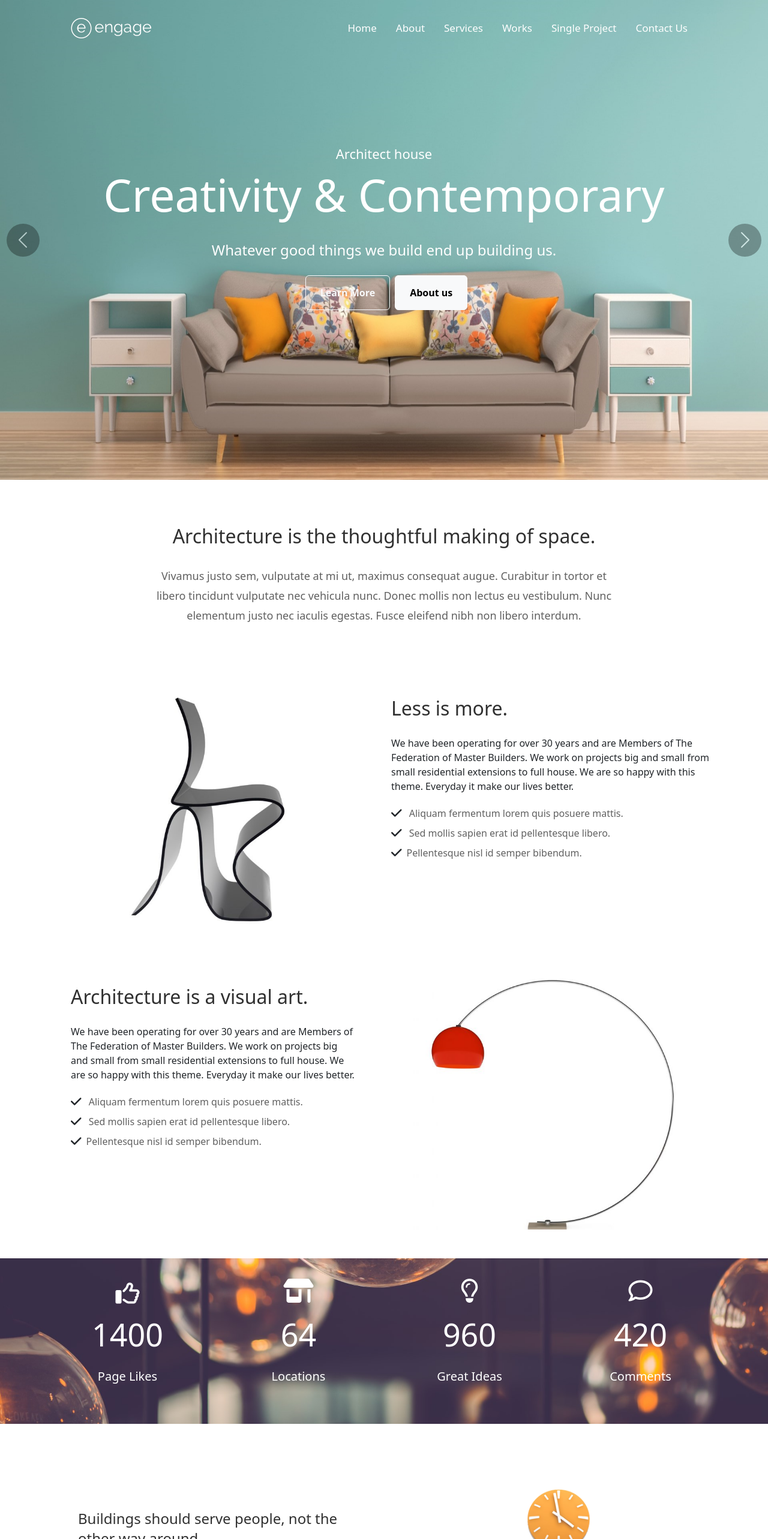
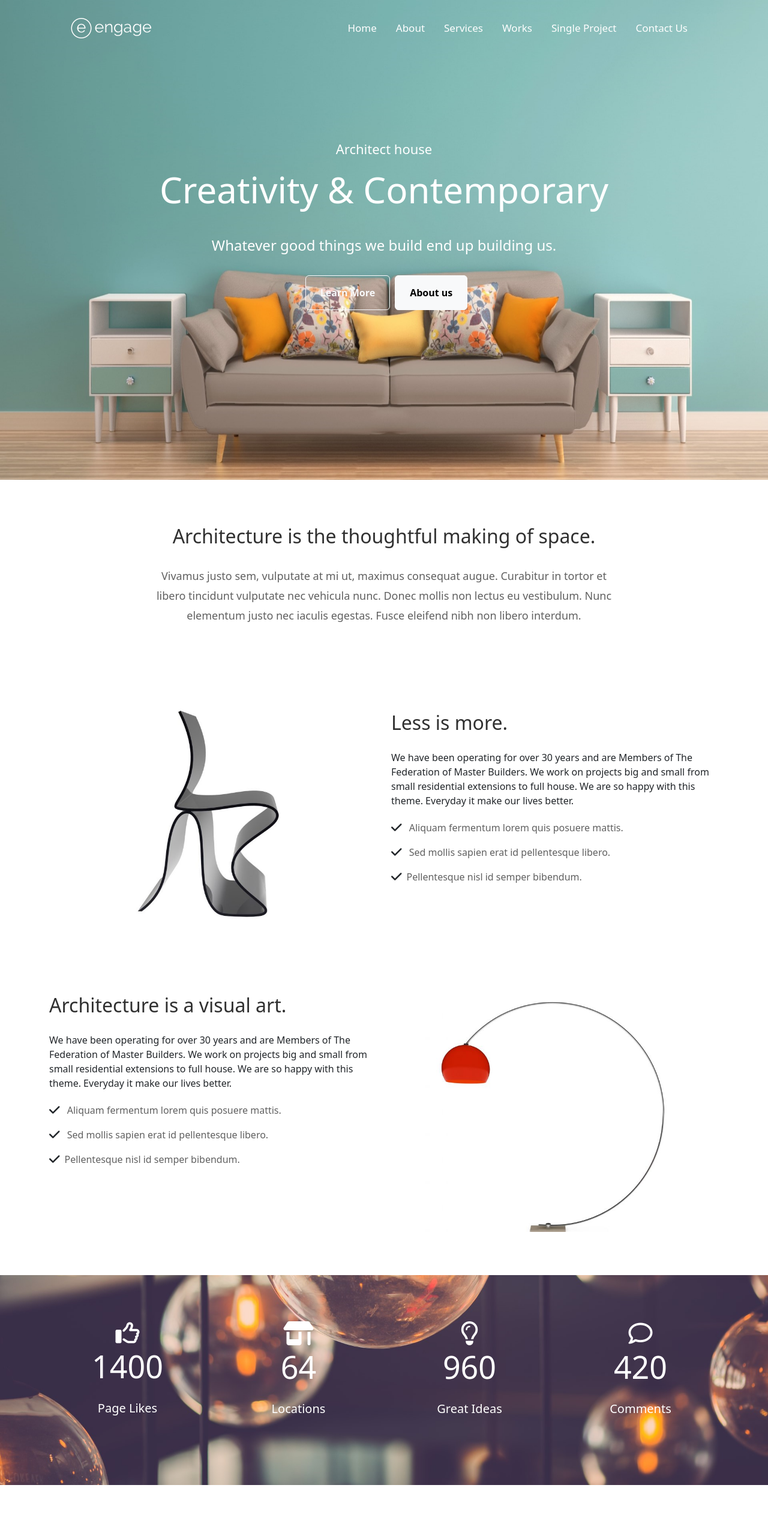
Before and after one commit to nehalkhaled19/Architecture, a React (Create React App) app: page / in a window 1280 px wide. Shown: the top 2566 px of the page at 60% size. Built offline with nearby package versions, Linux system fonts and the light colour scheme.

Commit message:
home section

```diff
--- a/package.json
+++ b/package.json
@@ -12,13 +12,15 @@
     "jquery": "^3.7.1",
     "react": "^18.2.0",
     "react-dom": "^18.2.0",
+    "react-owl-carousel": "^2.3.3",
     "react-router-dom": "^6.16.0",
     "react-scripts": "5.0.1",
     "web-vitals": "^2.1.4"
+
   },
   "scripts": {
     "predeploy": "npm run build",
-  "deploy": "gh-pages -d build",
+    "deploy": "gh-pages -d build",
     "start": "react-scripts start",
     "build": "react-scripts build",
     "test": "react-scripts test",
--- a/public/index.html
+++ b/public/index.html
@@ -1,4 +1,3 @@
-<!DOCTYPE html>
 <html lang="en">
   <head>
     <meta charset="utf-8" />
@@ -40,5 +39,9 @@
       To begin the development, run `npm start` or `yarn start`.
       To create a production bundle, use `npm run build` or `yarn build`.
     -->
+    <script
+    src="https://code.jquery.com/jquery-3.3.1.js"
+    integrity="sha256-2Kok7MbOyxpgUVvAk/HJ2jigOSYS2auK4Pfzbm7uH60="
+    crossorigin="anonymous"></script>
   </body>
 </html>
--- a/src/Components/Home/Home.css
+++ b/src/Components/Home/Home.css
@@ -1,8 +1,10 @@
 /* home */
 .home-bg {
-    background: center top;
     background: transparent;
-    height: 100vh;
+    position: sticky;
+    background-attachment: fixed;
+    width: 100%;
+    height: 100%
 }
 
 .carousel-width {
@@ -56,6 +58,9 @@
     line-height: 44px;
     color: #303030;
 }
+.contact-title{
+    font-size: 24px;
+}
 
 .second-section p {
     padding: 20px 0px;
@@ -99,3 +104,121 @@
     font-size: 18px;
     line-height: 33.12px;
 }
+
+/* testimonials */
+.testimonials {
+    background-image: url(../../images/archi-12.jpg);
+    background-size: cover;
+    background-position: center center;
+    height: 80%;
+
+}
+
+.testimonials .layer {
+    background-color: rgba(0, 0, 0, 0.5);
+}
+
+.testimonials h3 {
+    font-size: 30px;
+}
+
+.testimonials p {
+    font-size: 17px;
+}
+
+.testimonials-item {
+    background-color: rgba(255, 255, 255, 0.1);
+    position: relative;
+}
+
+.testimonials-item::after {
+    content: "";
+    position: absolute;
+    bottom: -10px;
+    left: 26px;
+    width: 0;
+    height: 0;
+    border-left: 10px solid transparent;
+    border-right: 10px solid transparent;
+    border-top: 10px solid rgba(255, 225, 225, 0.1);
+}
+
+.testimonials .client {
+    font-size: 15;
+}
+.testimonials .company{
+    font-size: 1em;
+    opacity: .7;
+}
+.imgs-width{
+    width: 80%;
+}
+.map{
+    height: 500px;
+}
+
+/* Large desktop */
+@media (min-width: 1200px) {
+    .home-main h1 {
+        font-size: 60px
+    }
+ }
+
+/* Portrait tablet to landscape and desktop */
+@media (max-width: 995px) {
+    .imgs-width{
+        width: 100%;
+    }
+    .container{
+        width: 100% !important;
+    }
+    .home-main h1 {
+        font-size: 68px
+    }
+    .home-main .p1 {
+        font-size: 18px;
+    }
+
+    .home-main .p2 {
+        font-size: 20px;
+    }
+
+ }
+
+
+/* Landscape phone to portrait tablet */
+@media (max-width: 767px) {
+    .map{
+        height: 450px;
+    }
+    .second-section p {
+        max-width: 100%;
+    }
+    .home-main h1 {
+        font-size: 50px
+    }
+    .home-main .p1 {
+        font-size: 22px;
+    }
+
+    .home-main .p2 {
+        font-size: 16px;
+    }
+
+ }
+
+/* Landscape phones and down */
+@media (max-width: 480px) {
+    .home-main h1 {
+        font-size: 35px;
+    line-height: 50px;
+
+    }
+    .home-main .p1 {
+        font-size: 22px;
+    }
+
+    .home-main .p2 {
+        font-size: 15px;
+    }
+ }
--- a/src/Components/Home/Home.jsx
+++ b/src/Components/Home/Home.jsx
@@ -6,6 +6,10 @@ import img3 from '../../images/home-3.jpg'
 import arhi1 from '../../images/archi-8-700x640.jpg'
 import arhi2 from '../../images/archi-4-700x640.jpg'
 import arhi3 from '../../images/archi-17.png'
+import OwlCarousel from 'react-owl-carousel';
+import 'owl.carousel/dist/assets/owl.carousel.css';
+import 'owl.carousel/dist/assets/owl.theme.default.css';
+import ow from 'react-owl-carousel'
 
 
 import { Link } from 'react-router-dom';
@@ -25,28 +29,17 @@ export default function Home() {
           <img src={img1} class="d-block home-bg w-100" alt="home3" />
         </div>
       </div>
-      <button class="carousel-control-prev carousel-width" type="button" data-bs-target="#carouselExampleRide" data-bs-slide="prev">
-        <div className='control d-flex rounded-circle justify-content-center align-items-center'>
-          <span class="carousel-control-prev-icon " aria-hidden="true"></span>
-          <span class="visually-hidden">Previous</span>
-        </div>
-      </button>
-      <button class="carousel-control-next carousel-width" type="button" data-bs-target="#carouselExampleRide" data-bs-slide="next">
-        <div className='control d-flex rounded-circle  justify-content-center align-items-center'>
-          <span class="carousel-control-next-icon " aria-hidden="true"></span>
-          <span class="visually-hidden">Next</span>
-        </div>
-      </button>
+
     </div>
     {/* body*/}
-    <div className="home-main  container d-flex flex-column text-white justify-content-center align-items-center position-absolute top-0 bottom-0 end-0 start-0 mb-5">
+    <div className="home-main  container d-flex flex-column text-center text-white justify-content-center align-items-center position-absolute top-0 bottom-0 end-0 start-0 mb-5">
       <p className='p1'>Architect house</p>
       <h1>Creativity & Contemporary</h1>
       <p className='p2'>Whatever good things we build end up building us.</p>
       <div >
-        <button className='btn btn-outline-light p-3 px-4 mx-2'>Learn More</button>
+        <button className='btn my-2 btn-outline-light p-3 px-4 mx-2'>Learn More</button>
         <Link to={'about'}>
-          <button className='btn btn-light p-3 px-4'>About us</button>
+          <button className='btn my-2 btn-light p-3 px-4'>About us</button>
         </Link>
       </div>
     </div>
@@ -59,12 +52,12 @@ export default function Home() {
 
     </div>
     {/*third-section*/}
-    <div className='third-section  my-5   '>
+    <div className='third-section py-4 my-5   '>
       <div className="container">
         <div className="row ">
-          <div className="col-md-6 px-5">
+          <div className="col-md-6 text-center d-flex align-items-center  ">
             <div>
-              <img src={arhi1} className='w-100' alt="arhi1" />
+              <img src={arhi1} className='imgs-width' alt="arhi1" />
             </div>
           </div>
           <div className="col-md-6 pt-4">
@@ -73,15 +66,15 @@ export default function Home() {
               </h2>
               <p>We have been operating for over 30 years and are Members of The Federation of Master Builders. We work on projects big and small from small residential extensions to full house. We are so happy with this theme. Everyday it make our lives better.</p>
               <ul className='list-unstyled'>
-                <li>
+                <li className='my-2'>
                   <i class=" py-3 me-2 fa-solid fa-lg fa-check" ></i>
                   <span className='main-text-color'>  Aliquam fermentum lorem quis posuere mattis.</span>
                 </li>
-                <li>
+                <li className='my-2'>
                   <i class=" py-3 me-2 fa-solid fa-lg fa-check" ></i>
                   <span className='main-text-color'> Sed mollis sapien erat id pellentesque libero.</span>
                 </li>
-                <li>
+                <li className='my-2'>
                   <i class=" py-3 me-2 fa-solid fa-lg fa-check" ></i>
                   <span className='main-text-color'>Pellentesque nisl id semper bibendum.
                   </span>
@@ -96,24 +89,24 @@ export default function Home() {
 
     </div>
     {/*forth-section*/}
-    <div className='third-section  my-5   '>
+    <div className='third-section py-4  my-5   '>
       <div className="container ">
-        <div className="row ">
-          <div className="col-md-6 px-5 py-4">
+        <div className="row">
+          <div className="col-md-6 pb-4 ">
             <div>
               <h2 className='home-title pb-3'>Architecture is a visual art.
               </h2>
               <p>We have been operating for over 30 years and are Members of The Federation of Master Builders. We work on projects big and small from small residential extensions to full house. We are so happy with this theme. Everyday it make our lives better.</p>
               <ul className='list-unstyled'>
-                <li>
+                <li className='my-2'>
                   <i class=" py-3 me-2 fa-solid fa-lg fa-check" ></i>
                   <span className='main-text-color'>  Aliquam fermentum lorem quis posuere mattis.</span>
                 </li>
-                <li>
+                <li className='my-2'>
                   <i class=" py-3 me-2 fa-solid fa-lg fa-check" ></i>
                   <span className='main-text-color'> Sed mollis sapien erat id pellentesque libero.</span>
                 </li>
-                <li>
+                <li className='my-2'>
                   <i class=" py-3 me-2 fa-solid fa-lg fa-check" ></i>
                   <span className='main-text-color'>Pellentesque nisl id semper bibendum.
                   </span>
@@ -122,9 +115,9 @@ export default function Home() {
             </div>
 
           </div>
-          <div className="col-md-6 px-5">
+          <div className="col-md-6 text-center d-flex  align-items-center ">
             <div>
-              <img src={arhi2} className='w-100' alt="arhi2" />
+              <img src={arhi2} className='imgs-width' alt="arhi2" />
             </div>
           </div>
 
@@ -136,30 +129,30 @@ export default function Home() {
     <div className='home-counter py-5  py-3'>
       <div className="container ">
         <div className="row justify-content-center align-items-center">
-          <div className="col-lg-3 col-md-6 ">
+          <div className=" my-5 col-lg-3 col-md-6 ">
             <div className='text-white text-center'>
-              <i class="mb-2 fa-regular fa-2xl fa-thumbs-up"></i>
+              <i class=" fa-regular fa-2xl fa-thumbs-up"></i>
               <p className='counter-num my-3'>1400</p>
               <p className='counter-title'>Page Likes</p>
             </div>
           </div>
-          <div className="col-lg-3 col-md-6 ">
+          <div className=" my-5 col-lg-3 col-md-6 ">
             <div className='text-white text-center'>
-              <i class="mb-2 fa-solid fa-lg fa-shop"></i>
+              <i class=" fa-solid fa-lg fa-shop"></i>
               <p className='counter-num my-3'>64</p>
               <p className='counter-title'>Locations</p>
             </div>
           </div>
-          <div className="col-lg-3 col-md-6 ">
+          <div className=" my-5 col-lg-3 col-md-6 ">
             <div className='text-white text-center'>
-              <i class="mb-2 fa-regular fa-lg fa-lightbulb"></i>
+              <i class=" fa-regular fa-lg fa-lightbulb"></i>
               <p className='counter-num my-3'>960</p>
               <p className='counter-title'>Great Ideas</p>
             </div>
           </div>
-          <div className="col-lg-3 col-md-6 ">
+          <div className=" my-5 col-lg-3 col-md-6 ">
             <div className='text-white text-center'>
-              <i class="mb-2 fa-regular fa-lg fa-comment"></i>
+              <i class=" fa-regular fa-lg fa-comment"></i>
               <p className='counter-num my-3'>420</p>
               <p className='counter-title'>Comments</p>
             </div>
@@ -167,18 +160,17 @@ export default function Home() {
         </div>
       </div>
     </div>
-
     {/* fifth section */}
-    <div className='fifth-section  my-5   '>
+    <div className='fifth-section my-5   '>
       <div className="container ">
         <div className="row ">
-          <div className="col-md-6 d-flex flex-column justify-content-center">
-            <div className='px-5'>
+          <div className="col-md-6 my-4 d-flex flex-column justify-content-center">
+            <div >
               <h3>Buildings should serve people, not the other way around.</h3>
               <p className='main-text-color'>Morbi pellentesque, nisl id semper bibendum, nibh sem fermentum magna, eget commodo leo velit sit amet velit. Aliquam fermentum, lorem quis posuere mattis, est justo porttitor magna.</p>
             </div>
           </div>
-          <div className="col-md-6 ">
+          <div className="col-md-6 my-4 d-flex align-items-center ">
             <div>
               <img src={arhi3} className='w-100' alt="arhi2" />
             </div>
@@ -224,11 +216,101 @@ export default function Home() {
           </div>
         </div>
       </div>
+    </div>
+    {/* Testimonials */}
+    <div className='my-5 testimonials'>
+      <div className='w-100 h-100 py-5 text-center layer  text-white'>
+
+        <h3 className='mt-4'>Testimonials</h3>
+        <p className='my-4'>What our awesome clients say about us.</p>
+
+        <div className='mt-4 container w-100 d-flex justify-content-center align-items-center'>
+
+          <OwlCarousel className='owl-theme  my-5' loop dots items={2} responsive={{ 0: { items: 1 }, 979: { items: 2 } }}>
+            <div class='item text-start mx-2'>
+              <div className='testimonials-item rounded-2 my-4'>
+                <p className='p-4'>Humanitatis per seacula quarta decima et quinta decima. Modo typi, qui nunc nobis videntur parum clari, fiant sollemnes in futurum quarta decima.</p>
+              </div>
+              <p className='client m-0  '>Michael Moore</p>
+              <p className='company m-0'>Apple</p>
+            </div>
+            <div class='item text-start mx-2'>
+              <div className='testimonials-item rounded-2 my-4'>
+                <p className='p-4'>Humanitatis per seacula quarta decima et quinta decima. Modo typi, qui nunc nobis videntur parum clari, fiant sollemnes in futurum quarta decima.</p>
+              </div>
+              <p className='client m-0  '>Michael Moore</p>
+              <p className='company m-0'>FaceBook</p>
+            </div>
+            <div class='item text-start mx-2'>
+              <div className='testimonials-item rounded-2 my-4'>
+                <p className='p-4'>Humanitatis per seacula quarta decima et quinta decima. Modo typi, qui nunc nobis videntur parum clari, fiant sollemnes in futurum quarta decima.</p>
+              </div>
+              <p className='client m-0  '>Michael Moore</p>
+              <p className='company m-0'>Google</p>
+            </div>
+
+          </OwlCarousel>
+
+        </div>
+
+      </div >
+    </div >
+    {/* location */}
+    <div className='third-section my-5 py-2  '>
+      <div className="container ">
+        <div className="row ">
+          <div className="col-md-6 py-4">
+            <div>
+              <h3 className='home-title contact-title pb-3'>Contact Information
+              </h3>
+              <p className='main-text-color'>I am text block. Click edit button to change this text. Lorem ipsum dolor sit amet, consectetur adipiscing elit. Ut elit tellus, luctus nec ullamcorper mattis, pulvinar dapibus leo.</p>
+              <p className='main-text-color my-4'>Our contact details:</p>
+              <ul className='list-unstyled my-3 text-start'>
+                <li className='d-flex mx-0  my-3 align-items-baseline' >
+
+                  <div className='icon-holder me-3 bg-white border border-1 d-flex justify-content-center align-items-center '>
+                    <i className='fa-solid fa-map main-text-color '></i>
+                  </div>
+                  <span className='main-text-color'>  Manchester St 123-78B, Random 713, UK</span>
+                </li>
+
+                <li className='d-flex mx-0  my-3 align-items-baseline' >
+
+                  <div className='icon-holder me-3 bg-white border border-1 d-flex justify-content-center align-items-center '>
+                    <i className='fa-solid fa-phone main-text-color '></i>
+                  </div>
+                  <span className='main-text-color'> +46 123 456 789</span>
+                </li>
+                <li className='d-flex mx-0  my-3 align-items-baseline' >
+
+                  <div className='icon-holder me-3 bg-white border border-1 d-flex justify-content-center align-items-center '>
+                    <i className='fa-solid fa-headphones main-text-color '></i>
+                  </div>
+                  <span className='main-text-color'>  +37 431 456 789</span>
+                </li>
+                <li className='d-flex mx-0  my-3 align-items-baseline' >
+
+                  <div className='icon-holder me-3 bg-white border border-1 d-flex justify-content-center align-items-center '>
+                    <i className='fa-solid fa-envelope main-text-color '></i>
+                  </div>
+                  <span className='main-text-color'>hello@sitename.com</span>
+                </li>
+              </ul>
+            </div>
+
+          </div>
+          <div className="col-md-6 text-center map ">
+
+              <iframe src="https://www.google.com/maps/embed?pb=!1m18!1m12!1m3!1d158857.83988756678!2d0.0632084811207095!3d51.52873980478871!2m3!1f0!2f0!3f0!3m2!1i1024!2i768!4f13.1!3m3!1m2!1s0x47d8a00baf21de75%3A0x52963a5addd52a99!2z2YTZhtiv2YbYjCDYp9mE2YXZhdmE2YPYqSDYp9mE2YXYqtit2K_YqQ!5e0!3m2!1sar!2seg!4v1697235415908!5m2!1sar!2seg" className='w-100 h-100 ' allowfullscreen="" loading="lazy" referrerpolicy="no-referrer-when-downgrade"></iframe>
+
+          </div>
+
+        </div>
+      </div>
 
     </div>
 
+  </div >
 
 
-  </div>
-
 }
```
Also changed, not shown: src/Components/Footer/Footer.jsx (+6 -6 lines), 1 other file (tests, documents, lock files or other folders).
